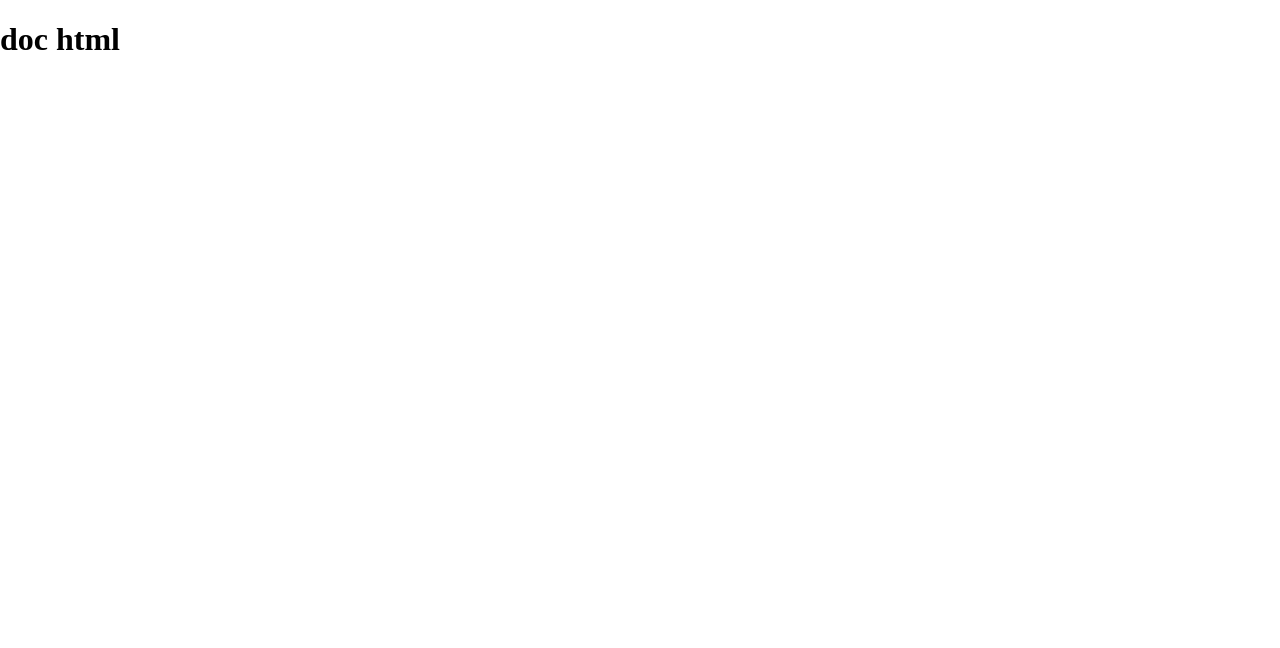
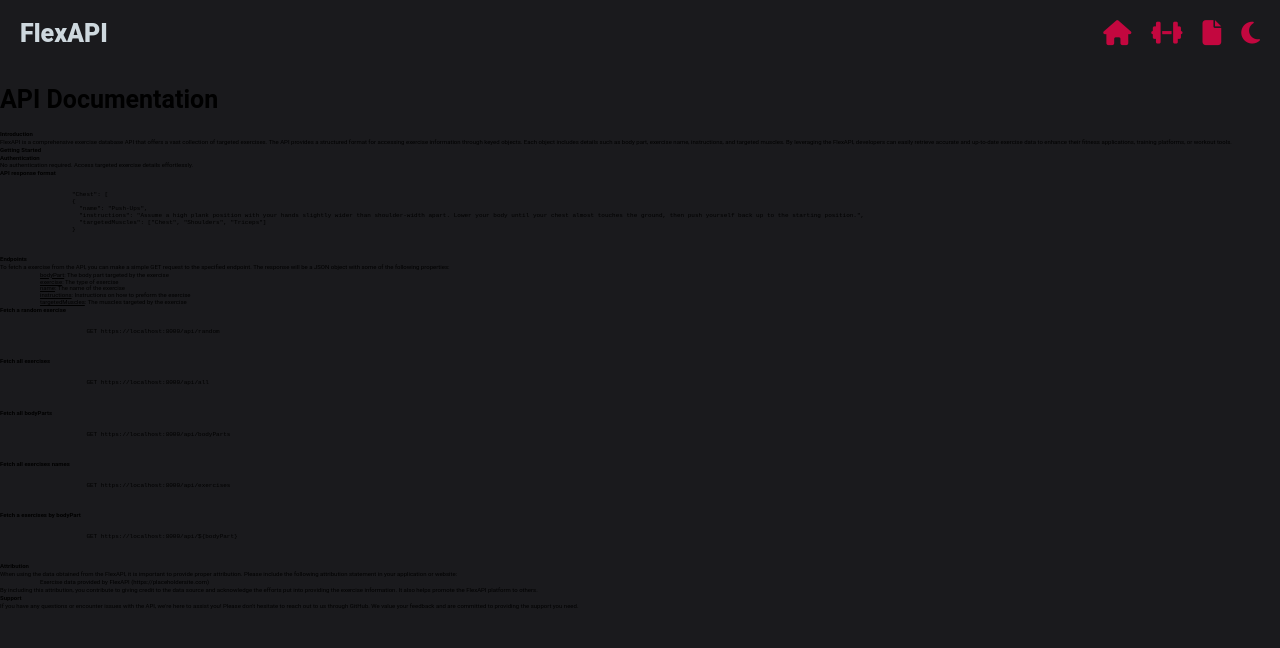
Before and after one commit to Uhsendin/flexAPI, a website: page public/docs.html in a window 1280 px wide. Drawn offline with Linux system fonts and the light colour scheme.

Commit message:
Added api doc html

```diff
--- a/public/css/docs.css
+++ b/public/css/docs.css
@@ -0,0 +1,43 @@
+* {
+    font-size: 62.5%;
+    box-sizing: border-box;
+    list-style: none;
+  }
+
+
+  body {
+    font-family: 'Roboto', sans-serif;
+    background-color: #1a1a1d;
+  }
+
+  header * {
+    font-size: 2.5rem;
+  }
+
+  nav,
+  nav ul {
+    display: flex;
+    margin: 0;
+  }
+
+  nav span {
+    font-weight: 700;
+    color: hsl(205, 20%, 84%);
+
+  }
+
+  nav {
+    justify-content: space-between;
+    padding: 2rem;
+  }
+
+  nav ul {
+    gap: 2rem;
+  }
+  nav li i {
+    color: #c3073f;
+  }
+
+  pre code {
+   display: block;
+  }
--- a/public/css/random.css
+++ b/public/css/random.css
@@ -7,6 +7,7 @@
 body {
   font-family: 'Roboto', sans-serif;
   background-color: #1a1a1d;
+  margin: 0;
 }
 
 header * {
--- a/public/docs.html
+++ b/public/docs.html
@@ -1,12 +1,153 @@
 <!DOCTYPE html>
 <html lang="en">
-<head>
-    <meta charset="UTF-8">
-    <meta name="viewport" content="width=device-width, initial-scale=1.0">
-    <link rel="stylesheet" href="css/normalize.css">
-    <title>Exercise Documentation</title>
-</head>
-<body>
-    <h1>doc html</h1>
-</body>
+  <head>
+    <meta charset="UTF-8" />
+    <meta name="viewport" content="width=device-width, initial-scale=1.0" />
+    <link rel="stylesheet" href="css/normalize.css" />
+    <link rel="stylesheet" href="css/docs.css" />
+    <title>API Documentation</title>
+  </head>
+  <body>
+    <header>
+      <nav>
+        <span><strong>FlexAPI</strong></span>
+        <ul>
+          <li>
+            <a href="/"><i class="fa-solid fa-house"></i></a>
+          </li>
+          <li>
+            <a href="/random"><i class="fa-solid fa-dumbbell"></i></a>
+          </li>
+          <li>
+            <a href="/docs"><i class="fa-solid fa-file"></i></a>
+          </li>
+          <li>
+            <a href="#"><i class="fa-solid fa-moon"></i></a>
+          </li>
+        </ul>
+      </nav>
+    </header>
+    <main>
+      <section class="docs">
+        <header>
+          <h1>API Documentation</h1>
+        </header>
+        <section class="Introduction endpoint-section">
+          <h2>Introduction</h2>
+          <p>
+            FlexAPI is a comprehensive exercise database API that offers a vast
+            collection of targeted exercises. The API provides a structured
+            format for accessing exercise information through keyed objects.
+            Each object includes details such as body part, exercise name,
+            instructions, and targeted muscles. By leveraging the FlexAPI,
+            developers can easily retrieve accurate and up-to-date exercise data
+            to enhance their fitness applications, training platforms, or
+            workout tools.
+          </p>
+        </section>
+        <section class="authentication endpoint-section">
+          <h2>Getting Started</h2>
+          <h3>Authentication</h3>
+          <p>
+            No authentication required. Access targeted exercise details
+            effortlessly.
+          </p>
+        </section>
+        <section class="response endpoint-section">
+          <h2>API response format</h2>
+          <pre>
+                <code>
+                    "Chest": [
+                    {
+                      "name": "Push-Ups",
+                      "instructions": "Assume a high plank position with your hands slightly wider than shoulder-width apart. Lower your body until your chest almost touches the ground, then push yourself back up to the starting position.",
+                      "targetedMuscles": ["Chest", "Shoulders", "Triceps"]
+                    }
+                </code>
+            </pre>
+        </section>
+        <section class="endpoints endpoint-section">
+          <h2>Endpoints</h2>
+          <p>
+            To fetch a exercise from the API, you can make a simple GET request
+            to the specified endpoint. The response will be a JSON object with
+            some of the following properties:
+          </p>
+          <ul>
+            <li><u>bodyPart</u>: The body part targeted by the exercise</li>
+            <li><u>exercise</u>: The type of exercise</li>
+            <li><u>name</u>: The name of the exercise</li>
+            <li>
+              <u>instructions</u>: Instructions on how to preform the exercise
+            </li>
+            <li>
+              <u>targetedMuscles</u>: The muscles targeted by the exercise
+            </li>
+          </ul>
+          <h3>Fetch a random exercise</h3>
+          <pre>
+                    <code>
+                        GET https://localhost:8000/api/random
+                    </code>
+                </pre>
+          <h3>Fetch all exercises</h3>
+          <pre>
+                    <code>
+                        GET https://localhost:8000/api/all
+                    </code>
+                </pre>
+          <h3>Fetch all bodyParts</h3>
+          <pre>
+                    <code>
+                        GET https://localhost:8000/api/bodyParts
+                    </code>
+                </pre>
+          <h3>Fetch all exercises names</h3>
+          <pre>
+                    <code>
+                        GET https://localhost:8000/api/exercises
+                    </code>
+                </pre>
+          <h3>Fetch a exercises by bodyPart</h3>
+          <pre>
+                    <code>
+                        GET https://localhost:8000/api/${bodyPart}
+                    </code>
+                </pre>
+        </section>
+        <section class="attribution endpoint-section">
+          <h2>Attribution</h2>
+          <p>
+            When using the data obtained from the FlexAPI, it is important to
+            provide proper attribution. Please include the following attribution
+            statement in your application or website:
+          </p>
+          <blockquote>
+            <p>
+              Exercise data provided by FlexAPI (https://placeholdersite.com)
+            </p>
+          </blockquote>
+          <p>
+            By including this attribution, you contribute to giving credit to
+            the data source and acknowledge the efforts put into providing the
+            exercise information. It also helps promote the FlexAPI platform to
+            others.
+          </p>
+        </section>
+        <section class="support endpoint-section">
+          <h2>Support</h2>
+          <p>
+            If you have any questions or encounter issues with the API, we're
+            here to assist you! Please don't hesitate to reach out to us through
+            GitHub. We value your feedback and are committed to providing the
+            support you need.
+          </p>
+        </section>
+      </section>
+    </main>
+    <script
+      src="https://kit.fontawesome.com/885f3042d8.js"
+      crossorigin="anonymous"
+    ></script>
+  </body>
 </html>
--- a/server.js
+++ b/server.js
@@ -20,7 +20,7 @@
 });
 
 app.get('/docs', (req, res) => {
-    res.sendFile(__dirname + '/public/doc.html')
+    res.sendFile(__dirname + '/public/docs.html')
 })
 
 app.get('/api/all', (req, res) => {
```
Also changed, not shown: public/css/style.css (+0 -12 lines), public/index.html (+1 -7 lines).
